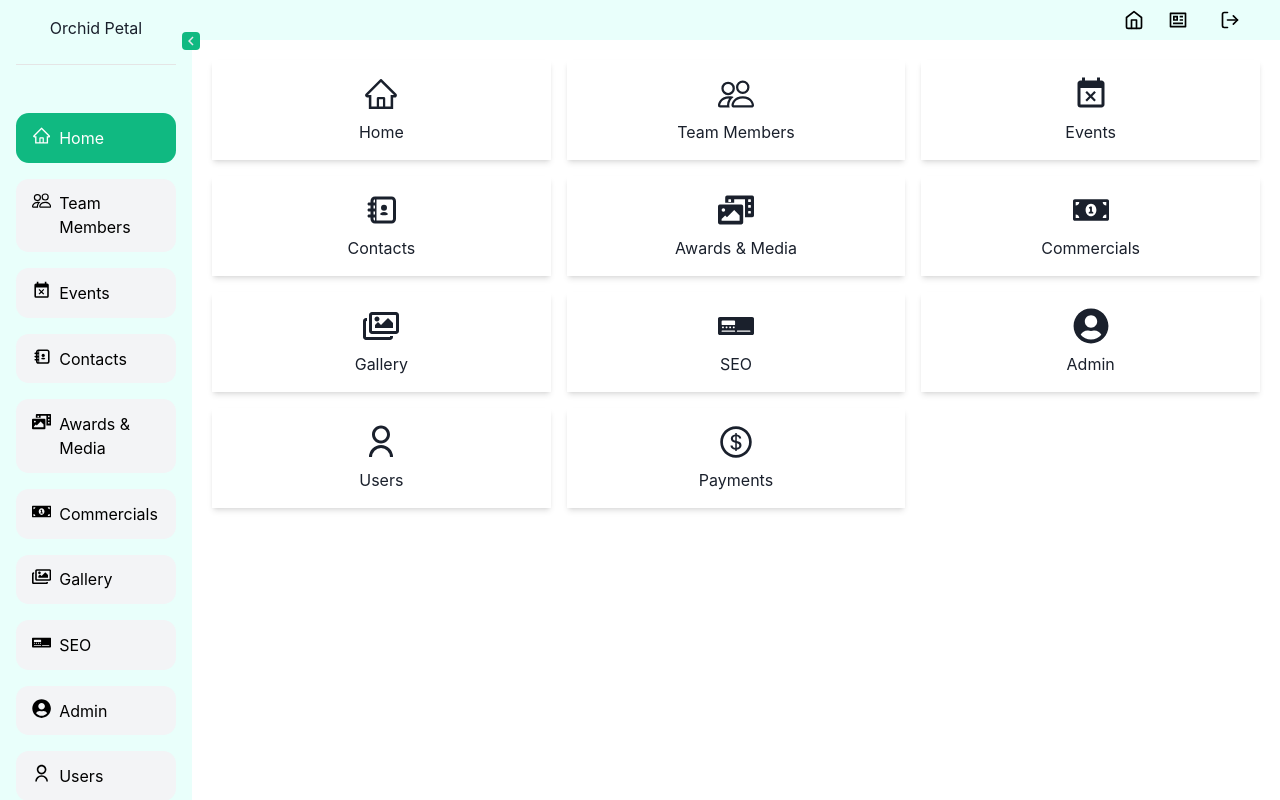
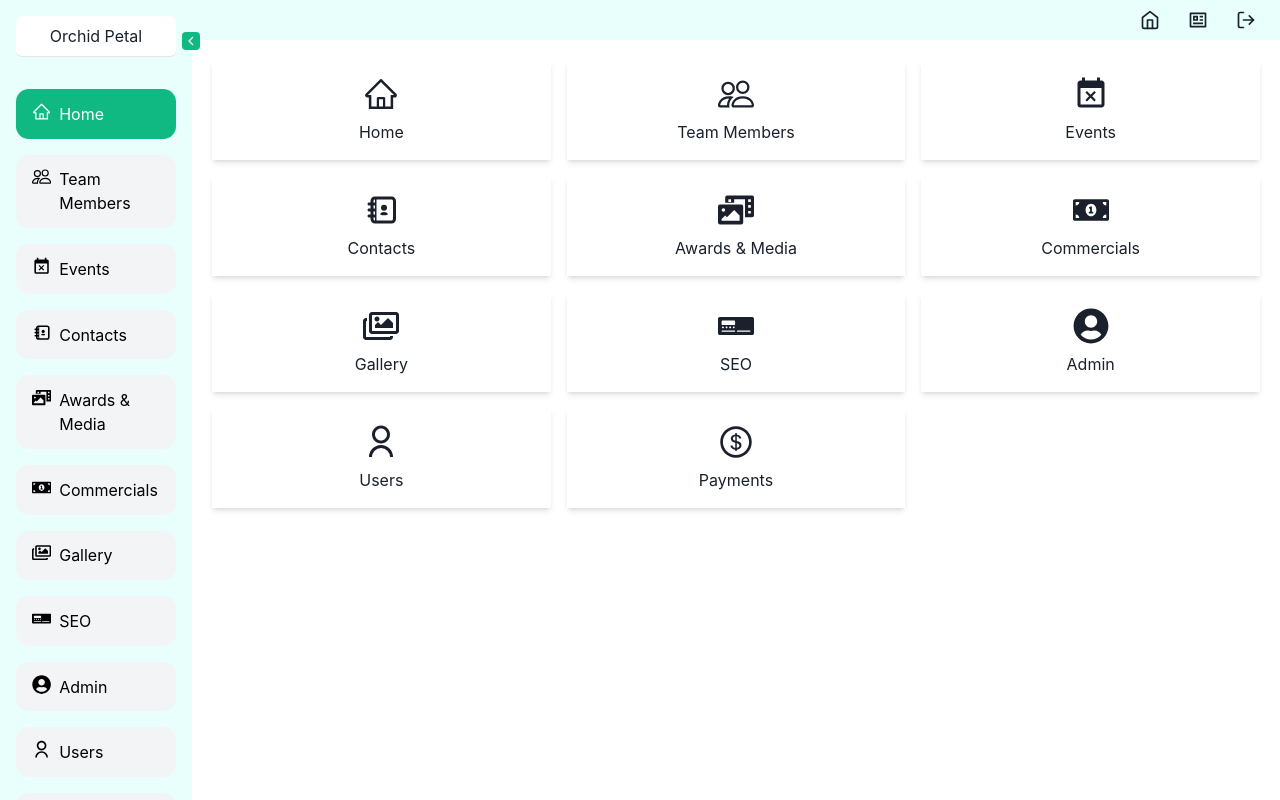
Before and after one commit to petalo08/admin-panel, a Next.js app: page / in a window 1280 px wide. Built offline with nearby package versions, Linux system fonts and the light colour scheme.

Commit message:
fixed layout

```diff
--- a/src/components/Header.jsx
+++ b/src/components/Header.jsx
@@ -53,24 +53,23 @@ const Header = () => {
 
   return (
     <header
-    className="container mx-auto px-5 py-2 bg-[#e9fffb]
+      className="container mx-auto px-5 py-2 bg-[#e9fffb]
     flex justify-end items-center h-[5vh]">
-      <div className="flex items-center">
-        <button className="px-3 py-3 rounded-md cursor-pointer hover:bg-yellow-100">
+      <div className="flex items-center gap-5">
+        <button className=" p-1 rounded-md cursor-pointer hover:bg-yellow-100">
           <FiHome
-            className="text-black  "
             size={20}
             onClick={() => router.push("/")}
           />
         </button>
         <button
-          className="text-black px-3 py-2 rounded-md mr-2 hover:bg-yellow-100"
+          className="p-1 rounded-md cursor-pointer hover:bg-yellow-100"
           onClick={() => router.push("/profile")}
         >
           <RiProfileLine size={20} />
         </button>
         <button
-          className="text-black px-3 py-2 rounded-md mr-2 hover:bg-yellow-100"
+          className="p-1 rounded-md cursor-pointer hover:bg-yellow-100"
           onClick={handleLogout}>
           <FiLogOut size={20} />
         </button>
--- a/src/components/Sidebar.jsx
+++ b/src/components/Sidebar.jsx
@@ -1,11 +1,10 @@
 import { useContext } from "react";
 import { SidebarContext } from "../context/SidebarContext";
 import { useRouter } from "next/router";
-import { Box } from "@chakra-ui/react";
+import { Box, Stack, Text } from "@chakra-ui/react";
 import { AiOutlineHome } from "react-icons/ai";
 import { BsPeople } from "react-icons/bs";
 import { TiContacts } from "react-icons/ti";
-import { FiMail } from "react-icons/fi";
 import { MdEventBusy, MdKeyboardArrowLeft, MdKeyboardArrowRight } from "react-icons/md";
 import Link from "next/link";
 import { FaUserCircle, FaDigitalTachograph } from 'react-icons/fa';
@@ -75,7 +74,6 @@ const sidebarItems = [
 ];
 
 const Sidebar = (props) => {
-  console.log(props);
   const router = useRouter();
   const { isCollapsed, toggleSidebarcollapse } = useContext(SidebarContext);
 
@@ -123,16 +121,21 @@ const Sidebar = (props) => {
           },
         }}
       >
-        <Box
-          as="div"
-          w={"100%"}
-          mb={12}
-          pb={6}
+        <Stack
+          bg={"#fff"}
+          position={"sticky"}
+          top={"0"}
+          zIndex={"2"}
+          mb={8}
+          py={2}
+          rounded={"md"}
           borderBottom={isCollapsed ? "none" : "1px solid #e5e5e5"}
           textAlign={"center"}
         >
-          {isCollapsed ? "OP" : "Orchid Petal"}
-        </Box>
+          <Text>
+            {isCollapsed ? "OP" : "Orchid Petal"}
+          </Text>
+        </Stack>
         <ul className="sidebar__list">
           {sidebarItems.map(({ name, href, icon: Icon }) => {
             return (
--- a/src/components/pages/admin/AdminUsersTable.js
+++ b/src/components/pages/admin/AdminUsersTable.js
@@ -1,10 +1,40 @@
 import React from 'react'
+import {
+  Table,
+  Thead,
+  Tbody,
+  Tr,
+  Th,
+  Td,
+  TableContainer,
+  useToast
+} from "@chakra-ui/react";
 
-function AdminUsersTable() {
+function AdminUsersTable(props) {
+  const toast = useToast()
+  const { data } = props;
   return (
-    <div>
-        <div></div>
-    </div>
+    <TableContainer
+      shadow={'md'}
+      rounded={'md'}>
+      <Table size="md" variant="simple">
+        <Thead bg="#e9fffb">
+          <Tr>
+            <Th color="black">Name</Th>
+            <Th color="black">Email</Th>
+            <Th></Th>
+          </Tr>
+        </Thead>
+        <Tbody>
+          {data.map((item) => (
+            <Tr key={item.id}>
+              <Td>{item.name}</Td>
+              <Td>{item.email}</Td>
+            </Tr>
+          ))}
+        </Tbody>
+      </Table>
+    </TableContainer>
   )
 }
 
--- a/src/components/pages/teamMembers/TeamTable.js
+++ b/src/components/pages/teamMembers/TeamTable.js
@@ -103,8 +103,8 @@ const TeamTable = (props) => {
       </Stack>
       <TableContainer shadow={'md'}
         rounded={'md'} p={2} m={2}>
-        <Table size="md" variant="simple" m={2}>
-          <Thead bg="#e9fffb" w='90%'>
+        <Table size="md" variant="simple">
+          <Thead bg="#e9fffb">
             <Tr>
               <Th color="black">Designation</Th>
               <Th color="black">Image</Th>
--- a/src/pages/admin.js
+++ b/src/pages/admin.js
@@ -1,22 +1,20 @@
 import React from "react";
 import AdminUsersTable from "../components/pages/admin/AdminUsersTable";
 import BaseLayout from "../layout/BaseLayout";
-import AdminDetails from "../components/profile/ProfileDetails";
 import { getAllAdminUsers } from "../api/users";
 
 function admin(props) {
   console.log(props);
+  const { adminUsers } = props
   return (
     <BaseLayout>
-      <div>
-        <AdminDetails />
-        <AdminUsersTable />
-      </div>
+      <AdminUsersTable data={adminUsers} />
     </BaseLayout>
   );
 }
 
-export default admin;
+export default admin
+
 export async function getServerSideProps(ctx) {
   const { req, res } = ctx;
   const token = req.cookies.authToken;
@@ -41,6 +39,7 @@ export async function getServerSideProps(ctx) {
     const res = await getAllAdminUsers();
     // const seo = await getSeoByPageName("teammembers")
     if (res.status == 200) {
+      console.log(res.data);
       return {
         props: {
           adminUsers: res.data.data,
@@ -48,6 +47,7 @@ export async function getServerSideProps(ctx) {
       };
     }
   } catch (err) {
+    console.log(err);
     return {
       props: {
         adminUsers: [],
--- a/src/pages/users.js
+++ b/src/pages/users.js
@@ -1,10 +1,19 @@
 import React from "react";
+import { getAllNormalUsers } from "../api/users";
+import NormalUsersTable from "../components/pages/users/NormalUsersTable";
+import BaseLayout from "../layout/BaseLayout";
 
-function users() {
-  return <div>users</div>;
+function users(props) {
+  const { normalUsers } = props
+  return (
+    <BaseLayout>
+      <NormalUsersTable data={normalUsers} />
+    </BaseLayout>
+  )
 }
 
 export default users;
+
 export async function getServerSideProps(ctx) {
   const { req, res } = ctx;
   const token = req.cookies.authToken;
@@ -26,19 +35,21 @@ export async function getServerSideProps(ctx) {
     };
   }
   try {
-    const res = await getAllTeamMembers();
+    const res = await getAllNormalUsers()
     // const seo = await getSeoByPageName("teammembers")
     if (res.status == 200) {
+      console.log(res.data);
       return {
         props: {
-          teamMembers: res.data.data,
+          normalUsers: res.data.data,
         },
       };
     }
   } catch (err) {
+    console.log(err);
     return {
       props: {
-        teamMembers: [],
+        normalUsers: [],
       },
     };
   }
```
